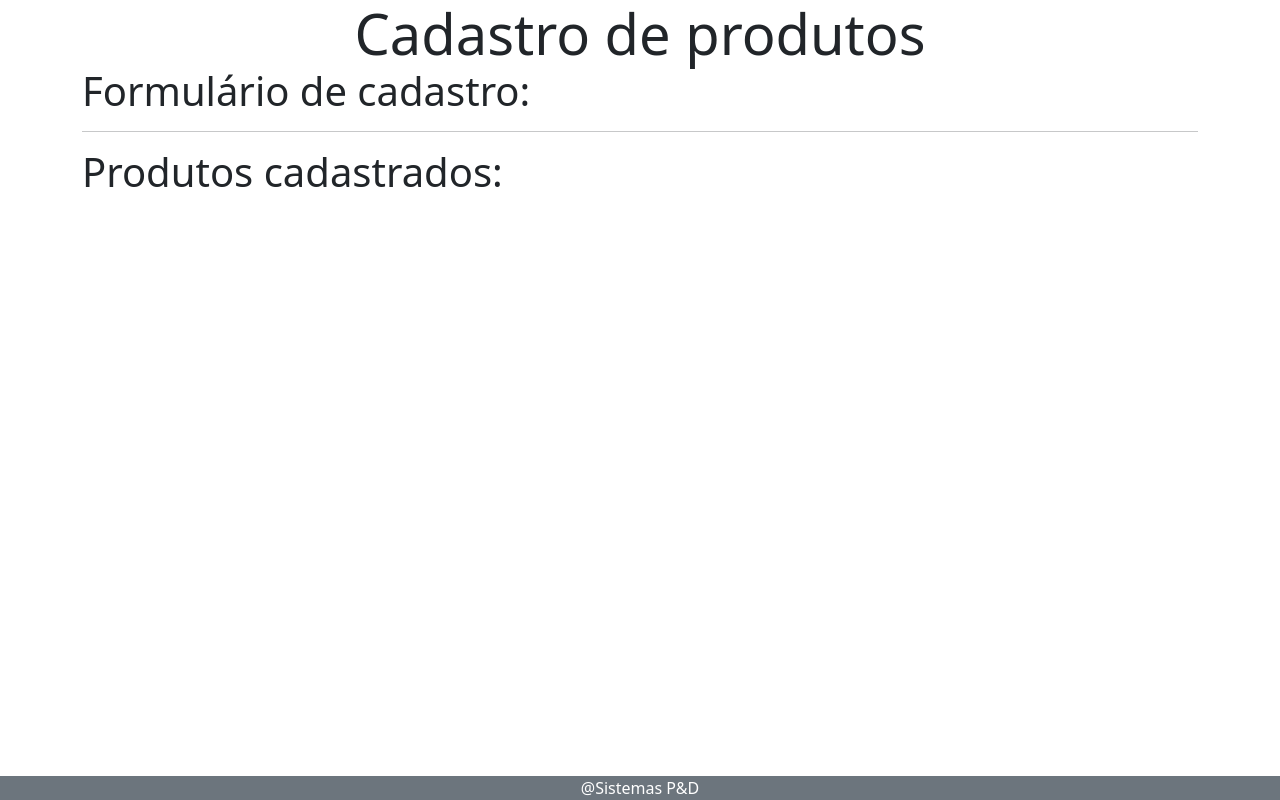
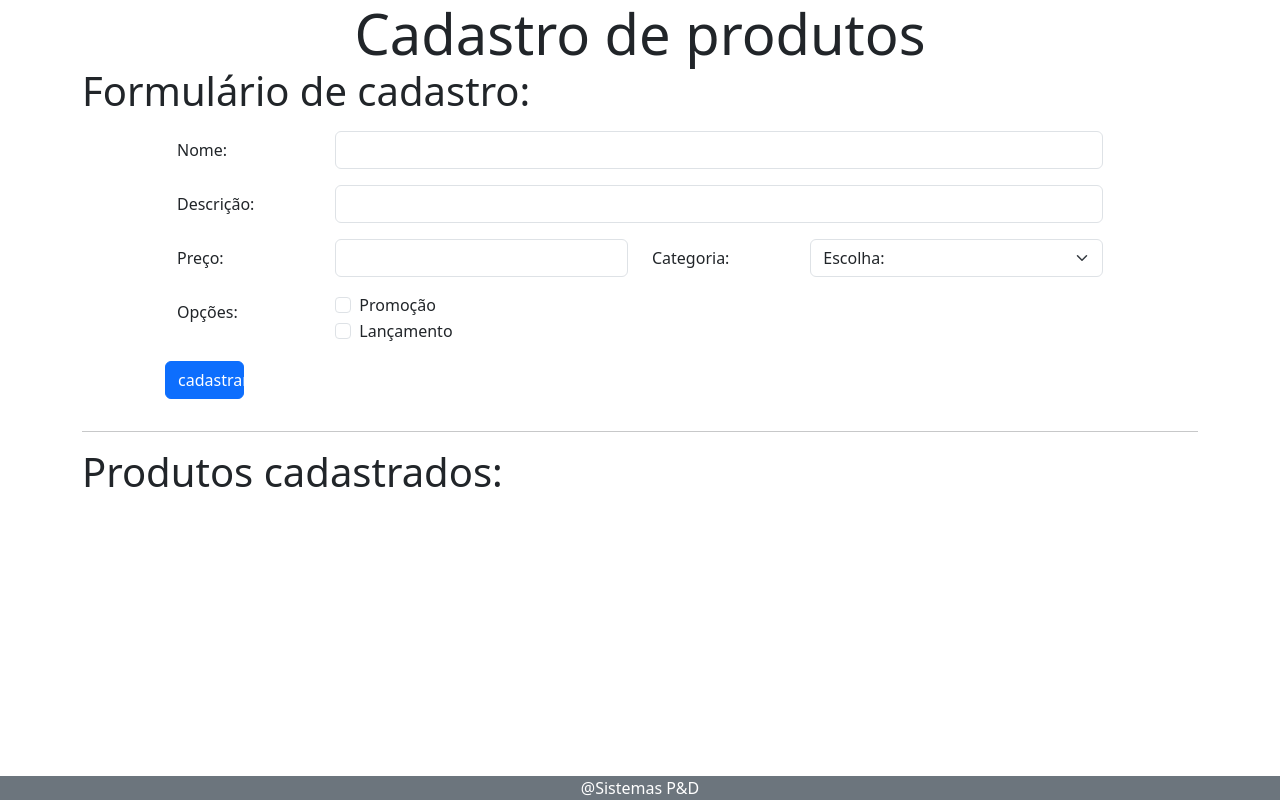
Before and after one commit to YuuyaOkatani/BootcampDevJrProj6, a plain HTML site: page index.html in a window 1280 px wide. Drawn offline with nearby package versions, Linux system fonts and the light colour scheme.

Commit message:
closes #2 - form product

```diff
--- a/index.html
+++ b/index.html
@@ -19,6 +19,73 @@
         <section>
             <div class="display-6">
                 Formulário de cadastro:
+            </div>
+
+            <div class="row">
+                <div class="col-md-10 offset-md-1">
+                    <form>
+                        <div class="row mb-3 mt-3">
+                            <label for="inputName" class="col-sm-2 col-form-label">Nome:</label>
+                            <div class="col-sm-10">
+                                <input class="form-control" id="inputName" type="text"></input>
+                            </div>
+
+                        </div>
+
+                        <div class="row mb-3 mt-3">
+                            <label for="inputDescription" class="col-sm-2 col-form-label">Descrição:</label>
+                            <div class="col-sm-10">
+                                <input class="form-control" id="inputDescription" type="text"></input>
+                            </div>
+
+                        </div>
+
+                        <div class="row mb-3 mt-3">
+                            <label for="inputPrice" class="col-sm-2 col-form-label">Preço:</label>
+                            <div class="col-sm-4">
+                                <input class="form-control" id="inputPrice" type="text"></input>
+                            </div>
+
+                            <label for="selectCategory" class="col-sm-2 col-form-label">Categoria:</label>
+                            <div class="col-sm-4">
+                                <select class="form-select" aria-label="Seleciona uma categoria" id="selectCategory">
+                                    <option selected>Escolha:</option>
+                                    <option value="1">Produção própria</option>
+                                    <option value="2">Nacional</option>
+                                    <option value="3">Importado</option>
+                                </select>
+                            </div>
+
+                        </div>
+
+                        <div class="row mb-3 mt-3">
+                            <label class="col-sm-2 col-form-label">Opções:</label>
+                            <div class="col-sm-4">
+                                <div class="form-check">
+                                    <input class="form-check-input " type="checkbox" value="" id="checkBoxPromotion">
+                                    <label class="form-check-label" for="checkBoxPromotion">
+                                        Promoção
+                                    </label>
+                                </div>
+                                <div class="form-check">
+                                    <input class="form-check-input" type="checkbox" value="" id="CheckBoxNewProduct">
+                                    <label class="form-check-label" for="CheckBoxNewProduct">
+                                        Lançamento
+                                    </label>
+                                </div>
+                            </div>
+                        </div>
+                        <div class="row mb-3 mt-3" >
+                            <button type="submit" class="btn btn-primary col-sm-1"> cadastrar</button>
+                        </div>
+
+
+
+
+
+
+                    </form>
+                </div>
             </div>
         </section>
 
```
